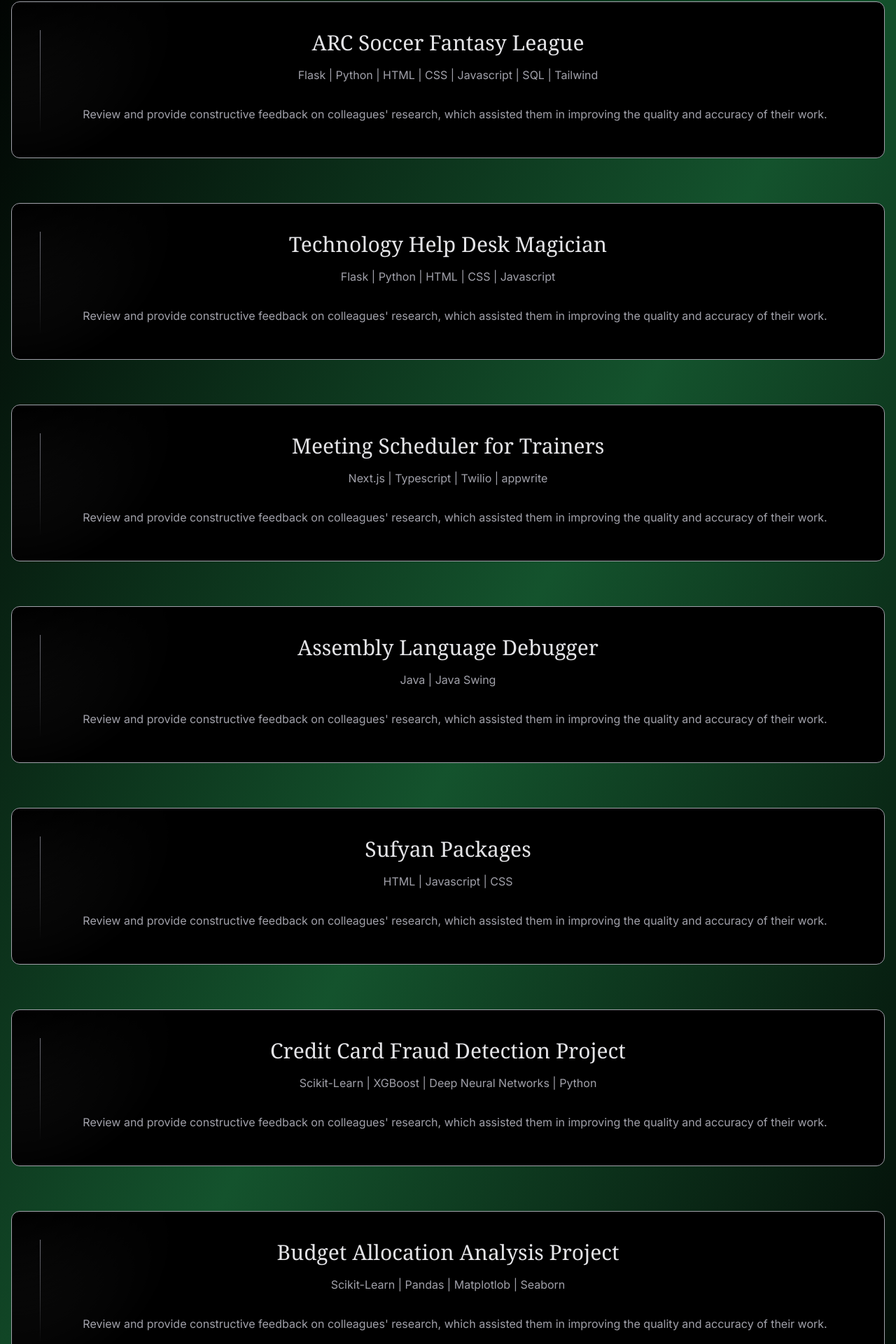
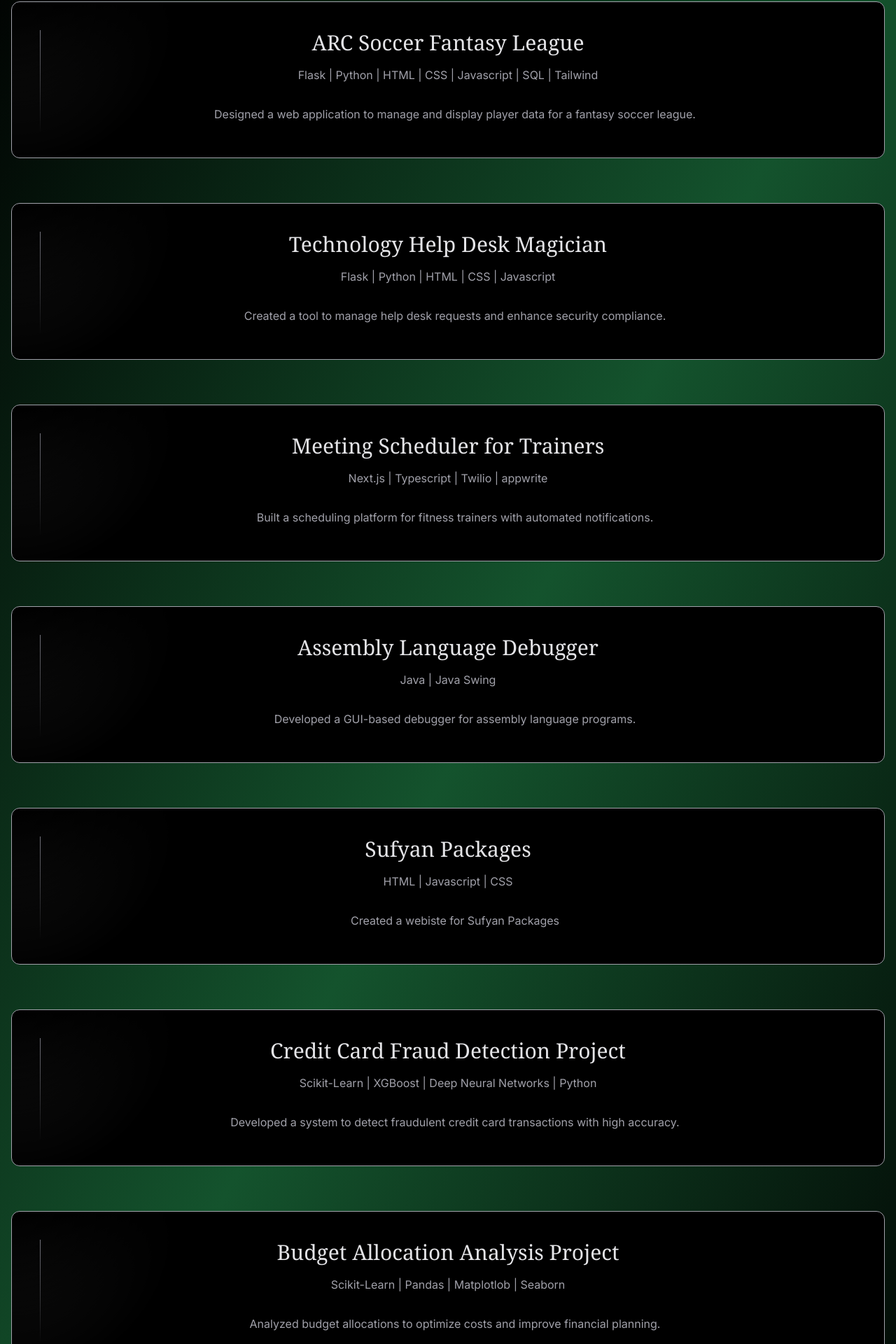
Before and after one commit to warrmu01/Personal-Portfolio, a Next.js app: page /projects in a window 1280 px wide. Shown: the part 126-2046 px from the top of the page at 70% size. Built offline with nearby package versions, Linux system fonts and the light colour scheme; no server answers; what tailwindcss-debug-screens would draw is missing.

Commit message:
projects page info fixed

```diff
--- a/app/projects/page.tsx
+++ b/app/projects/page.tsx
@@ -9,55 +9,55 @@ const projects = [
 		href: "https://github.com/warrmu01/ARC-fantasy-League",
 		label: "ARC Soccer Fantasy League",
 		handle: "Flask | Python | HTML | CSS | Javascript | SQL | Tailwind",
-		Infopoint1 : "Review and provide constructive feedback on colleagues' research, which assisted them in improving the quality and accuracy of their work.",
+		Infopoint1 : "Designed a web application to manage and display player data for a fantasy soccer league.",
 	},
 	{
 		href: "https://magician.luther.edu",
 		label: "Technology Help Desk Magician",
 		handle: "Flask | Python | HTML | CSS | Javascript",
-		Infopoint1 : "Review and provide constructive feedback on colleagues' research, which assisted them in improving the quality and accuracy of their work.",
+		Infopoint1 : "Created a tool to manage help desk requests and enhance security compliance.",
 
 	},
 	{
 		href: "https://github.com/warrmu01",
 		label: "Meeting Scheduler for Trainers ",
 		handle: "Next.js | Typescript | Twilio | appwrite",
-		Infopoint1 : "Review and provide constructive feedback on colleagues' research, which assisted them in improving the quality and accuracy of their work.",
+		Infopoint1 : "Built a scheduling platform for fitness trainers with automated notifications.",
 
 	},
 	{
 		href: "https://github.com/warrmu01/VM252-Debugger",
 		label: "Assembly Language Debugger ",
 		handle: "Java | Java Swing",
-		Infopoint1 : "Review and provide constructive feedback on colleagues' research, which assisted them in improving the quality and accuracy of their work.",
+		Infopoint1 : "Developed a GUI-based debugger for assembly language programs.",
 
 	},
 	{
 		href: "https://sufyanpackages.com/",
 		label: "Sufyan Packages",
 		handle: "HTML | Javascript | CSS",
-		Infopoint1 : "Review and provide constructive feedback on colleagues' research, which assisted them in improving the quality and accuracy of their work.",
+		Infopoint1 : "Created a webiste for Sufyan Packages",
 
 	},
 	{
 		href: "https://github.com/warrmu01/Credit-Card-Fraud-Detection-Final-Project",
 		label: "Credit Card Fraud Detection Project",
 		handle: "Scikit-Learn | XGBoost | Deep Neural Networks | Python",
-		Infopoint1 : "Review and provide constructive feedback on colleagues' research, which assisted them in improving the quality and accuracy of their work.",
+		Infopoint1 : "Developed a system to detect fraudulent credit card transactions with high accuracy.",
 
 	},
 	{
 		href: "https://github.com/warrmu01/Hours-Analysis",
 		label: "Budget Allocation Analysis Project",
 		handle: "Scikit-Learn | Pandas | Matplotlob | Seaborn",
-		Infopoint1 : "Review and provide constructive feedback on colleagues' research, which assisted them in improving the quality and accuracy of their work.",
+		Infopoint1 : "Analyzed budget allocations to optimize costs and improve financial planning.",
 
 	},
 	{
 		href: "https://github.com/warrmu01/London-bike-ride-analysis",
 		label: "London Bike Rides Analysis",
 		handle: "Python | Pandas | Seaborn | Tableau",
-		Infopoint1 : "Review and provide constructive feedback on colleagues' research, which assisted them in improving the quality and accuracy of their work.",
+		Infopoint1 : "Analyzed bike ride data to uncover usage trends and visualize ride density for city planning.",
 
 	},
 ];
@@ -87,7 +87,7 @@ export default function Example() {
 						{s.Infopoint1}
 					  </span>
 					</div>
-					<div className="flex justify-center items-center mt-4">
+					{/* <div className="flex justify-center items-center mt-4">
 					  <p className="flex lg:text-xl md:text-xs text-sm text-purple">
 						Check Live Site
 					  </p>
@@ -105,7 +105,7 @@ export default function Example() {
 						  d="M5 12h14M12 5l7 7-7 7"
 						/>
 					  </svg>
-					</div>
+					</div> */}
 				  </Card>
 				</div>
 			  </Link>
```
